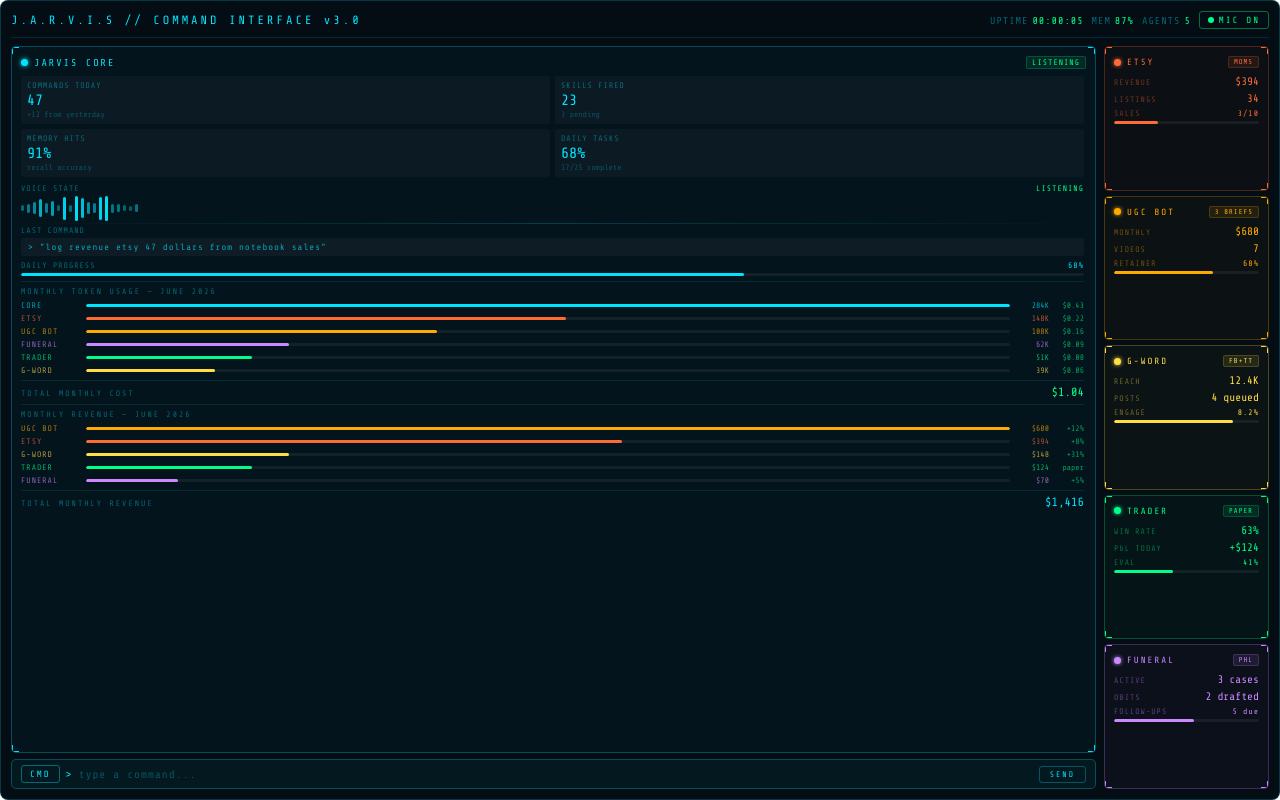
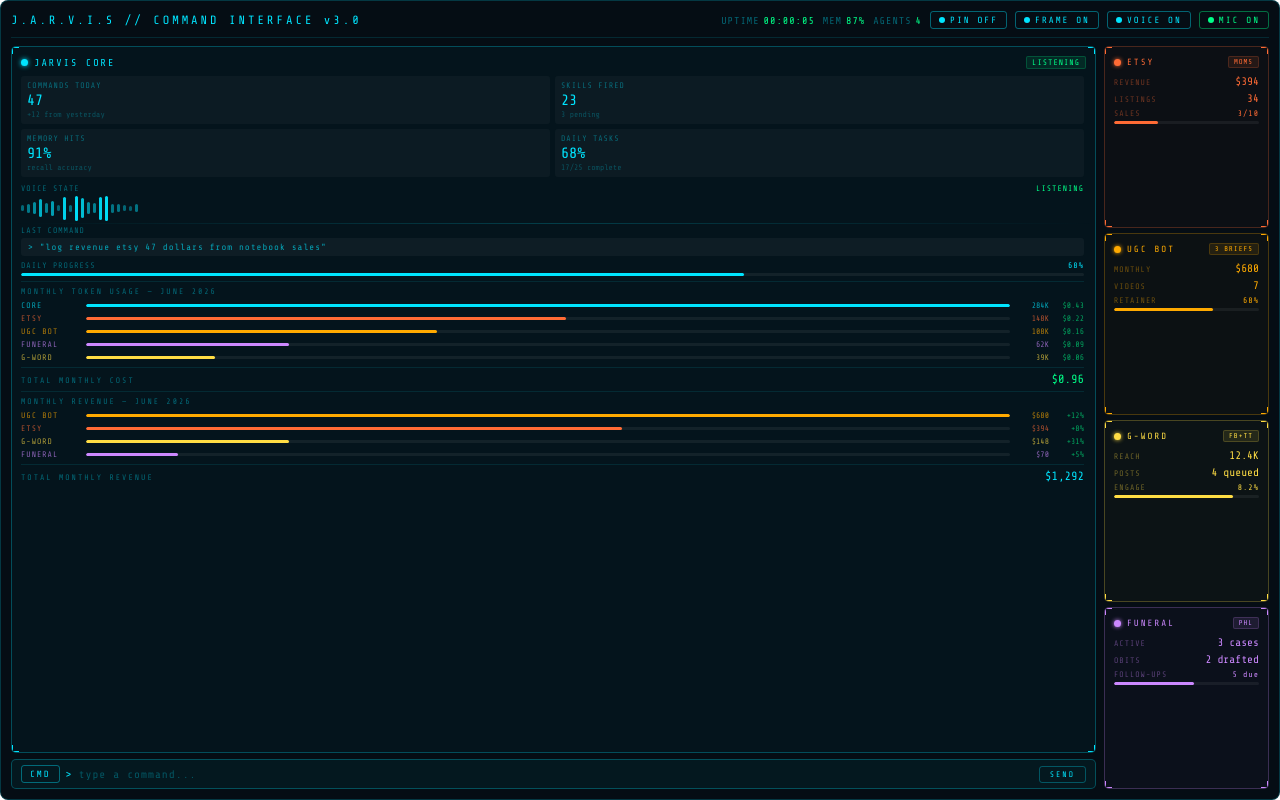
Before and after one commit to mohwann567-sudo/jarvis-orb-app, a website: page index.html in a window 1280 px wide. Drawn offline with nearby package versions, Linux system fonts and the light colour scheme.

Commit message:
feat: voice toggle button + shutdown on window close

```diff
--- a/index.html
+++ b/index.html
@@ -10,7 +10,7 @@
   *{margin:0;padding:0;box-sizing:border-box}
   html,body{width:100%;height:100%;overflow:hidden;background:var(--bg)}
   body{font-family:'Share Tech Mono',monospace}
-  .hud{background:#050d14;border:1px solid rgba(0,229,255,0.2);border-radius:8px;padding:10px;width:100vw;height:100vh;box-sizing:border-box;display:flex;flex-direction:column;gap:8px;overflow:hidden}
+  .hud{background:#050d14;border:1px solid rgba(0,229,255,0.2);border-radius:8px;padding:10px;font-family:'Share Tech Mono',monospace;width:100vw;height:100vh;box-sizing:border-box;display:flex;flex-direction:column;gap:8px;overflow:hidden}
   .hud-top{display:flex;gap:8px;align-items:center;border-bottom:1px solid rgba(0,229,255,0.13);padding-bottom:8px;flex-shrink:0}
   .hud-title{color:#00e5ff;font-size:12px;letter-spacing:3px;flex:1}
   .hud-stat{font-size:10px;color:rgba(0,229,255,0.4);letter-spacing:1px;white-space:nowrap}
@@ -82,7 +82,7 @@
 </style>
 </head>
 <body>
-<div data-tauri-drag-region style="width:100vw;height:100vh;position:fixed;top:0;left:0;display:flex;align-items:center;justify-content:center;">
+<div data-tauri-drag-region style="width:100vw;height:100vh;position:fixed;top:0;left:0;">
 
 <div class="hud" id="hud">
   <!-- TOP BAR -->
@@ -90,7 +90,19 @@
     <div class="hud-title" data-tauri-drag-region>J.A.R.V.I.S // COMMAND INTERFACE v3.0</div>
     <div class="hud-stat" data-tauri-drag-region>UPTIME<span id="uptime">00:00:00</span></div>
     <div class="hud-stat" data-tauri-drag-region>MEM<span>87%</span></div>
-    <div class="hud-stat" data-tauri-drag-region>AGENTS<span>5</span></div>
+    <div class="hud-stat" data-tauri-drag-region>AGENTS<span>4</span></div>
+    <button class="mute-btn" id="pinBtn" onclick="togglePin()" style="border-color:rgba(0,229,255,0.4);color:#00e5ff">
+      <div class="mic-dot" style="background:#00e5ff"></div>
+      <span id="pinLabel">PIN OFF</span>
+    </button>
+    <button class="mute-btn" id="frameBtn" onclick="toggleFrame()" style="border-color:rgba(0,229,255,0.4);color:#00e5ff">
+      <div class="mic-dot" style="background:#00e5ff"></div>
+      <span id="frameLabel">FRAME ON</span>
+    </button>
+    <button class="mute-btn" id="voiceBtn" onclick="toggleVoice()" style="border-color:rgba(0,229,255,0.4);color:#00e5ff">
+      <div class="mic-dot" style="background:#00e5ff" id="voiceDot"></div>
+      <span id="voiceLabel">VOICE ON</span>
+    </button>
     <button class="mute-btn" id="muteBtn" onclick="toggleMute()">
       <div class="mic-dot" id="micDot"></div>
       <span id="muteLabel">MIC ON</span>
@@ -151,9 +163,8 @@
             <div class="tk-row"><div class="tk-agent" style="color:rgba(255,107,53,0.67)">ETSY</div><div class="tk-bar-wrap"><div class="tk-bar" style="width:52%;background:#ff6b35"></div></div><div class="tk-val" style="color:rgba(255,107,53,0.67)">148K</div><div class="tk-cost">$0.22</div></div>
             <div class="tk-row"><div class="tk-agent" style="color:rgba(255,170,0,0.67)">UGC BOT</div><div class="tk-bar-wrap"><div class="tk-bar" style="width:38%;background:#ffaa00"></div></div><div class="tk-val" style="color:rgba(255,170,0,0.67)">108K</div><div class="tk-cost">$0.16</div></div>
             <div class="tk-row"><div class="tk-agent" style="color:rgba(204,136,255,0.67)">FUNERAL</div><div class="tk-bar-wrap"><div class="tk-bar" style="width:22%;background:#cc88ff"></div></div><div class="tk-val" style="color:rgba(204,136,255,0.67)">62K</div><div class="tk-cost">$0.09</div></div>
-            <div class="tk-row"><div class="tk-agent" style="color:rgba(0,255,136,0.67)">TRADER</div><div class="tk-bar-wrap"><div class="tk-bar" style="width:18%;background:#00ff88"></div></div><div class="tk-val" style="color:rgba(0,255,136,0.67)">51K</div><div class="tk-cost">$0.08</div></div>
             <div class="tk-row"><div class="tk-agent" style="color:rgba(255,221,68,0.67)">G-WORD</div><div class="tk-bar-wrap"><div class="tk-bar" style="width:14%;background:#ffdd44"></div></div><div class="tk-val" style="color:rgba(255,221,68,0.67)">39K</div><div class="tk-cost">$0.06</div></div>
-            <div class="tk-total"><div class="tk-total-label">TOTAL MONTHLY COST</div><div class="tk-total-val">$1.04</div></div>
+            <div class="tk-total"><div class="tk-total-label">TOTAL MONTHLY COST</div><div class="tk-total-val">$0.96</div></div>
           </div>
 
           <!-- REVENUE TRACKER -->
@@ -162,9 +173,8 @@
             <div class="tk-row"><div class="tk-agent" style="color:rgba(255,170,0,0.67)">UGC BOT</div><div class="tk-bar-wrap"><div class="tk-bar" style="width:100%;background:#ffaa00"></div></div><div class="tk-val" style="color:rgba(255,170,0,0.67)">$680</div><div class="tk-cost">+12%</div></div>
             <div class="tk-row"><div class="tk-agent" style="color:rgba(255,107,53,0.67)">ETSY</div><div class="tk-bar-wrap"><div class="tk-bar" style="width:58%;background:#ff6b35"></div></div><div class="tk-val" style="color:rgba(255,107,53,0.67)">$394</div><div class="tk-cost">+8%</div></div>
             <div class="tk-row"><div class="tk-agent" style="color:rgba(255,221,68,0.67)">G-WORD</div><div class="tk-bar-wrap"><div class="tk-bar" style="width:22%;background:#ffdd44"></div></div><div class="tk-val" style="color:rgba(255,221,68,0.67)">$148</div><div class="tk-cost">+31%</div></div>
-            <div class="tk-row"><div class="tk-agent" style="color:rgba(0,255,136,0.67)">TRADER</div><div class="tk-bar-wrap"><div class="tk-bar" style="width:18%;background:#00ff88"></div></div><div class="tk-val" style="color:rgba(0,255,136,0.67)">$124</div><div class="tk-cost">paper</div></div>
             <div class="tk-row"><div class="tk-agent" style="color:rgba(204,136,255,0.67)">FUNERAL</div><div class="tk-bar-wrap"><div class="tk-bar" style="width:10%;background:#cc88ff"></div></div><div class="tk-val" style="color:rgba(204,136,255,0.67)">$70</div><div class="tk-cost">+5%</div></div>
-            <div class="tk-total"><div class="tk-total-label">TOTAL MONTHLY REVENUE</div><div class="tk-total-val" style="color:#00e5ff">$1,416</div></div>
+            <div class="tk-total"><div class="tk-total-label">TOTAL MONTHLY REVENUE</div><div class="tk-total-val" style="color:#00e5ff">$1,292</div></div>
           </div>
         </div>
       </div>
@@ -205,15 +215,6 @@
         <div class="bl"><span style="color:rgba(255,221,68,0.4)">ENGAGE</span><span style="color:#ffdd44">8.2%</span></div>
         <div class="bt"><div class="bf" style="width:82%;background:#ffdd44"></div></div>
       </div>
-      <!-- TRADER -->
-      <div class="sp" style="background:rgba(0,255,136,0.03);border:1px solid rgba(0,255,136,0.25)">
-        <div class="corner corner-tl" style="border-color:#00ff88"></div><div class="corner corner-tr" style="border-color:#00ff88"></div><div class="corner corner-bl" style="border-color:#00ff88"></div><div class="corner corner-br" style="border-color:#00ff88"></div>
-        <div class="ph"><div class="pdot" style="background:#00ff88;box-shadow:0 0 4px #00ff88"></div><div class="pname" style="color:#00ff88;font-size:9px">TRADER</div><div class="pbadge" style="background:rgba(0,255,136,0.1);color:#00ff88;border:1px solid rgba(0,255,136,0.19);font-size:7px">PAPER</div></div>
-        <div class="sp-metric"><div class="sml" style="color:rgba(0,255,136,0.4)">WIN RATE</div><div class="smv" style="color:#00ff88">63%</div></div>
-        <div class="sp-metric"><div class="sml" style="color:rgba(0,255,136,0.4)">P&amp;L TODAY</div><div class="smv" style="color:#00ff88">+$124</div></div>
-        <div class="bl"><span style="color:rgba(0,255,136,0.4)">EVAL</span><span style="color:#00ff88">41%</span></div>
-        <div class="bt"><div class="bf" style="width:41%;background:#00ff88"></div></div>
-      </div>
       <!-- FUNERAL -->
       <div class="sp" style="background:rgba(204,136,255,0.03);border:1px solid rgba(204,136,255,0.25)">
         <div class="corner corner-tl" style="border-color:#cc88ff"></div><div class="corner corner-tr" style="border-color:#cc88ff"></div><div class="corner corner-bl" style="border-color:#cc88ff"></div><div class="corner corner-br" style="border-color:#cc88ff"></div>
@@ -230,6 +231,7 @@
 </div>
 <script>
   let muted = false;
+  let voiceOn = true;
   let startTime = Date.now();
 
   // uptime clock
@@ -259,6 +261,73 @@
     });
   }
   setInterval(animateBars, 110);
+
+  let pinned = false;
+  let framed = true;
+
+  async function togglePin(){
+    pinned = !pinned;
+    try {
+      await window.__TAURI__.window.getCurrentWindow().setAlwaysOnTop(pinned);
+    } catch(e){ console.error('setAlwaysOnTop failed', e); }
+    const btn = document.getElementById('pinBtn');
+    const label = document.getElementById('pinLabel');
+    const dot = btn.querySelector('.mic-dot');
+    if(pinned){
+      btn.style.borderColor = 'rgba(0,255,136,0.4)';
+      btn.style.color = '#00ff88';
+      dot.style.background = '#00ff88';
+      label.textContent = 'PIN ON';
+    } else {
+      btn.style.borderColor = 'rgba(0,229,255,0.4)';
+      btn.style.color = '#00e5ff';
+      dot.style.background = '#00e5ff';
+      label.textContent = 'PIN OFF';
+    }
+  }
+
+  async function toggleFrame(){
+    framed = !framed;
+    try {
+      await window.__TAURI__.window.getCurrentWindow().setDecorations(framed);
+    } catch(e){ console.error('setDecorations failed', e); }
+    const btn = document.getElementById('frameBtn');
+    const label = document.getElementById('frameLabel');
+    const dot = btn.querySelector('.mic-dot');
+    if(framed){
+      btn.style.borderColor = 'rgba(0,229,255,0.4)';
+      btn.style.color = '#00e5ff';
+      dot.style.background = '#00e5ff';
+      label.textContent = 'FRAME ON';
+    } else {
+      btn.style.borderColor = 'rgba(255,170,0,0.4)';
+      btn.style.color = '#ffaa00';
+      dot.style.background = '#ffaa00';
+      label.textContent = 'FRAME OFF';
+    }
+  }
+
+  // voice toggle
+  function toggleVoice(){
+    voiceOn = !voiceOn;
+    const btn = document.getElementById('voiceBtn');
+    const dot = document.getElementById('voiceDot');
+    const label = document.getElementById('voiceLabel');
+    if(voiceOn){
+      btn.style.borderColor = 'rgba(0,229,255,0.4)';
+      btn.style.color = '#00e5ff';
+      dot.style.background = '#00e5ff';
+      label.textContent = 'VOICE ON';
+    } else {
+      btn.style.borderColor = 'rgba(255,170,0,0.4)';
+      btn.style.color = '#ffaa00';
+      dot.style.background = '#ffaa00';
+      label.textContent = 'VOICE OFF';
+    }
+    if(ws_global && ws_global.readyState === 1){
+      ws_global.send(JSON.stringify({type:'voice_toggle', enabled:voiceOn}));
+    }
+  }
 
   // mute toggle
   function toggleMute(){
@@ -381,6 +450,21 @@
     }
     connect();
   })();
+
+  // Shutdown JARVIS Python backend when the HUD window is closed
+  (async function wireCloseHandler(){
+    try {
+      const { getCurrentWindow } = window.__TAURI__.window;
+      await getCurrentWindow().onCloseRequested(async (event) => {
+        event.preventDefault();
+        if(ws_global && ws_global.readyState === 1){
+          ws_global.send(JSON.stringify({type:'shutdown'}));
+        }
+        await new Promise(r => setTimeout(r, 300));
+        await getCurrentWindow().destroy();
+      });
+    } catch(e){ console.error('close handler failed', e); }
+  })();
 </script>
 </body>
 </html>
```
